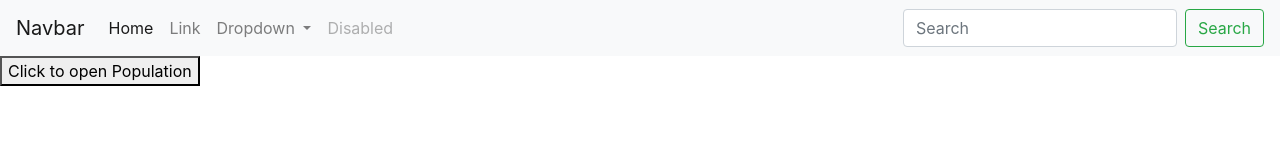
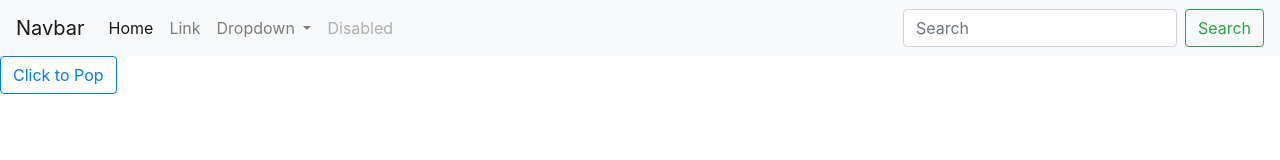
Before and after one commit to cearamullins/cearamullins.github.io, a plain HTML site: page index.html in a window 1280 px wide. Drawn offline with nearby package versions, Linux system fonts and the light colour scheme.

Commit message:
Update index.html

```diff
--- a/index.html
+++ b/index.html
@@ -48,7 +48,7 @@
             </nav>
         </div>
         <div id=workspace>
-            <button id=linkToPop onclick=openPop()>Click to open Population</button>
+            <button id=linkToPop class="btn btn-outline-primary" onclick=openPop()>Click to Pop</button>
         </div>
         <div id=footer></div>
 
```
